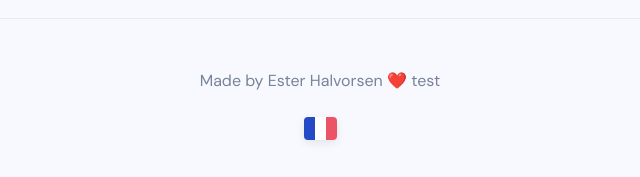
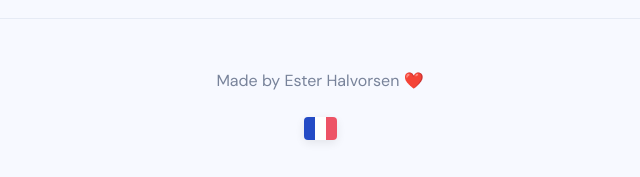
Before and after one commit to Ester2109/french-grammar-trainer2.0, a plain HTML site: page index.html in a window 1280 px wide. Shown: the part 1466-1643 px from the top of the page, 320-960 px from the left. Drawn offline with Linux system fonts and the light colour scheme.

Commit message:
Test Vercel deployment 3.0

```diff
--- a/index.html
+++ b/index.html
@@ -227,7 +227,7 @@
   <footer>
 
     <p>
-      Made by Ester Halvorsen ❤️ test
+      Made by Ester Halvorsen ❤️
     </p>
 
     <span
```
